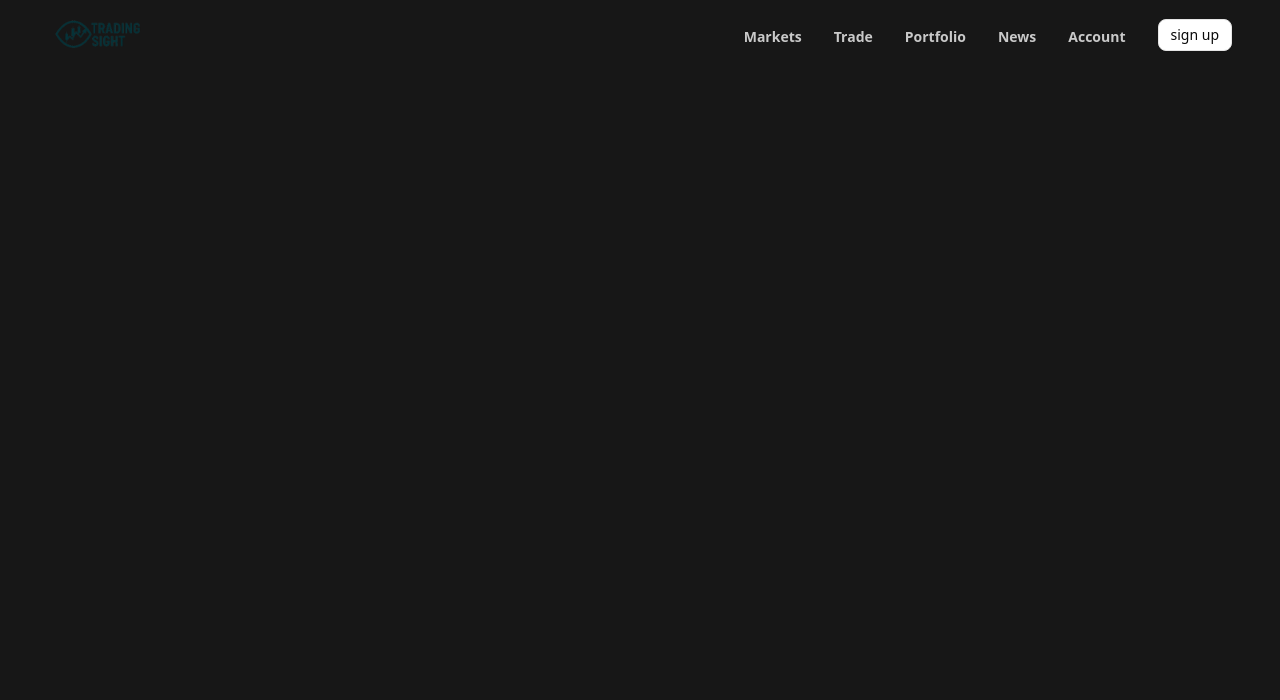
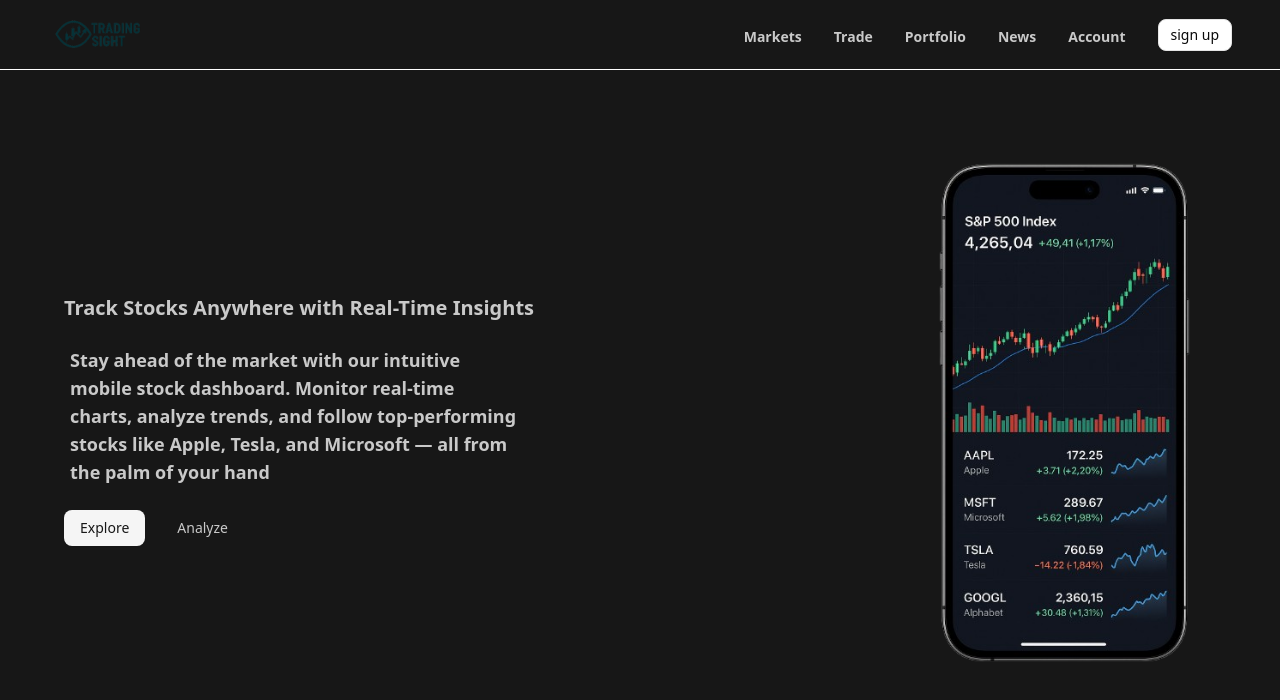
Before and after one commit to itzhoman/Trading-sight, a Next.js app: page / in a window 1280 px wide. Shown: the top 700 px of the page. Built offline with nearby package versions, Linux system fonts and the light colour scheme.

Commit message:
Hero section Started

```diff
--- /dev/null
+++ b/app/hero/Hero.tsx
@@ -0,0 +1,26 @@
+import Image from "next/image";
+import phone from "@/assets/phone.png";
+import { Button } from "@/components/ui/button";
+
+const Hero = () => {
+  return (
+    <div className="flex justify-between px-10 py-20">
+      <div className="text-third flex flex-col gap-6 mt-36 ml-6">
+        <h1 className="text-xl font-extrabold">Track Stocks Anywhere with Real-Time Insights</h1>
+        <p className="w-[450px] text-lg font-bold ml-1.5">
+          Stay ahead of the market with our intuitive mobile stock dashboard.
+          Monitor real-time charts, analyze trends, and follow top-performing
+          stocks like Apple, Tesla, and Microsoft — all from the palm of your
+          hand
+        </p>
+        <div className="flex gap-4">
+            <Button  variant="secondary" className="hover:bg-none">Explore</Button>
+            <Button variant='ghost'>Analyze</Button>
+        </div>
+      </div>
+      <Image alt="stock market" src={phone} width={350} height={150} />
+    </div>
+  );
+};
+
+export default Hero;
--- a/app/navbar/Navbar.tsx
+++ b/app/navbar/Navbar.tsx
@@ -5,7 +5,7 @@
 
 const Navbar = () => {
   return (
-    <div className=" flex items-center justify-between px-12 sticky bg-fourth h-[70px]">
+    <div className=" flex items-center justify-between px-12 sticky bg-fourth h-[70px] border-b-white border-b-1" >
       <div>
         <Image src={TradingSight} alt="" width={100} height={200}  />
       </div>
--- a/app/page.tsx
+++ b/app/page.tsx
@@ -1,9 +1,11 @@
+import Hero from "./hero/Hero";
 import Navbar from "./navbar/Navbar";
 
 export default function Home() {
   return (
    <div >
     <Navbar/>
+    <Hero/>
    </div>
   );
 }
```
Also changed, not shown: assets/phone.png (added).
